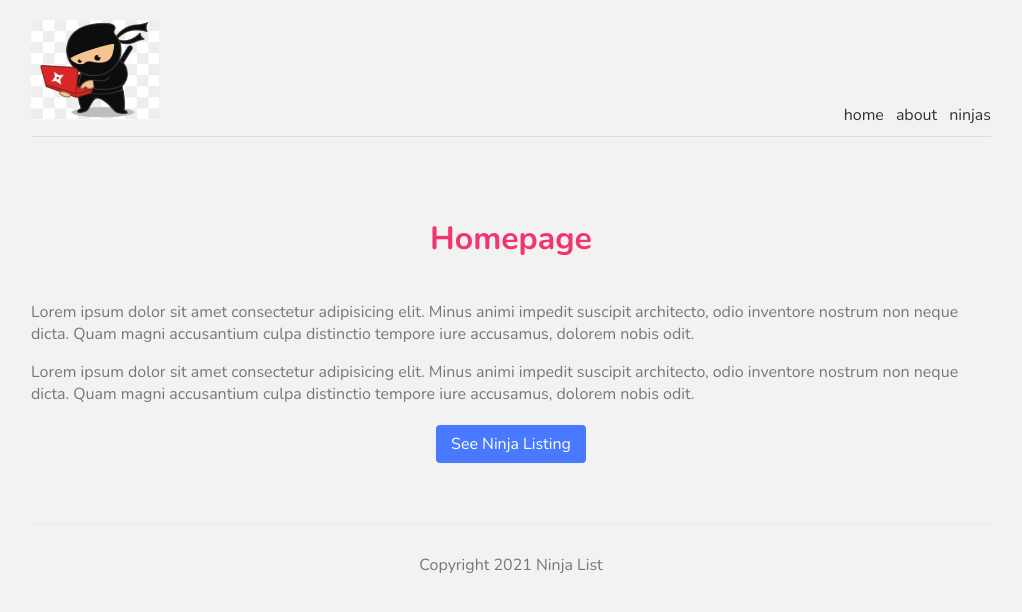
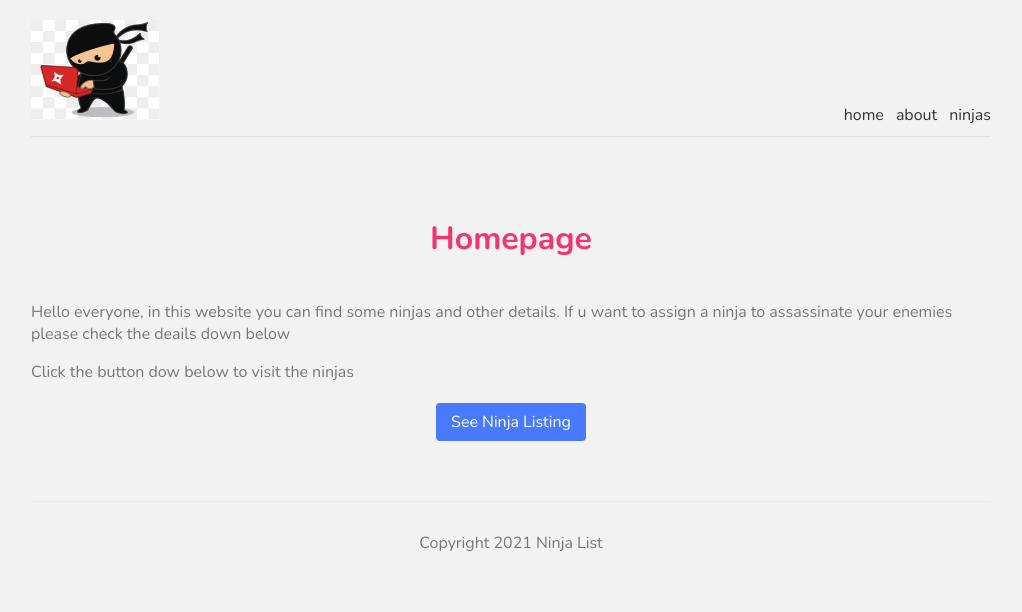
Before and after one commit to pranaytejareddy1996/Ninja-Project, a Next.js app: page / in a window 1280 px wide. Shown: the top 612 px of the page, without its empty margins (129-1151 px from the left). Built offline with nearby package versions, Linux system fonts and the light colour scheme.

Commit message:
Update index.js

```diff
--- a/pages/index.js
+++ b/pages/index.js
@@ -14,8 +14,8 @@ export default function Home() {
     <div>
       <div>
       <h1 className={styles.title}>Homepage</h1>
-      <p className={styles.text}>Lorem ipsum dolor sit amet consectetur adipisicing elit. Minus animi impedit suscipit architecto, odio inventore nostrum non neque dicta. Quam magni accusantium culpa distinctio tempore iure accusamus, dolorem nobis odit.</p>
-      <p className={styles.text}>Lorem ipsum dolor sit amet consectetur adipisicing elit. Minus animi impedit suscipit architecto, odio inventore nostrum non neque dicta. Quam magni accusantium culpa distinctio tempore iure accusamus, dolorem nobis odit.</p>
+      <p className={styles.text}>Hello everyone, in this website you can find some ninjas and other details. If u want to assign a ninja to assassinate your enemies please check the deails down below</p>
+      <p className={styles.text}>Click the button dow below to visit the ninjas</p>
       <Link href="/ninjas/">
         <a className={styles.btn}>See Ninja Listing</a>
       </Link>
```
